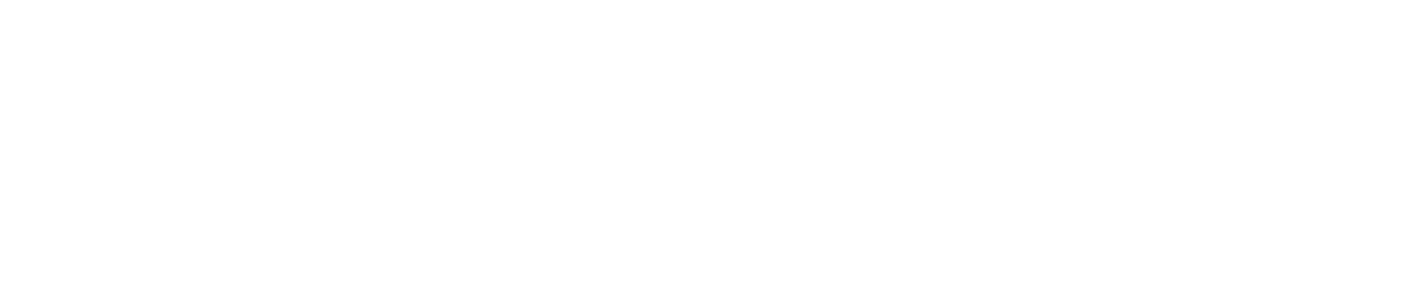
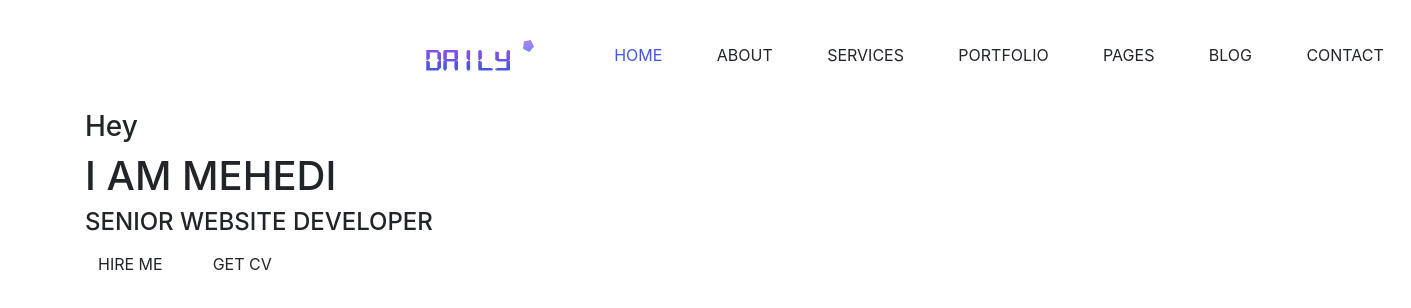
Before and after one commit to me6edi/Parsonal-Portfolio-1-HTML-CSS-Bootstrap-JavaScript, a plain HTML site: page index.html in a window 1280 px wide. Shown: the whole page, 1411 px wide, since content can reach past the window. Drawn offline with Linux system fonts and the light colour scheme.

Commit message:
index page update

```diff
--- /dev/null
+++ b/css/partials/_variables.css
@@ -0,0 +1,26 @@
+
+
+
+html,body{
+	margin: 0%;
+	box-sizing: border-box;
+	width: 100%;
+	height: 100%;
+}
+
+/* CSS Variables*/
+:root{
+	--primary-color:#4458dc;
+	--primary-color2:#854fee;
+	--title-color: #141313;
+	--text-color: #777777;
+	--border-color: #201f1f17;
+	--gradient-color: linear-gradient(90deg,#4458dc 0%,#854fee 100%);
+	--shadow-color: 0px 10px 30px rgba(118,85,255,0.3);
+	--box-shadow: 0px 10px 30px rgba(57,56,61,0.205);
+
+
+
+	/* font family variables */
+	--roboto:'Roboto',cursive;
+ }
--- a/css/style.css
+++ b/css/style.css
@@ -1,3 +1,40 @@
 
 /*import fonts from fonts.css file*/
 @import url(./fonts.css);
+
+
+/*start navigation*/
+
+	.header_area .main-menu .navbar .navbar-brand{
+		padding: 0 2rem 0 5rem;
+	}
+	.header_area .main-menu .navbar{
+		padding: 1rem 20rem;
+	}
+
+	.header_area .main-menu .nav-item .nav-link{
+		font:normal 500 15px/2px var(---roboto);
+		text-transform: uppercase;
+		padding: 1.7rem;
+		color: var(--title-color)
+	}
+
+
+.header_area .main-menu .navbar .active a{
+	background: var(--gradient-color);
+	-webkit-background-clip: text;
+	-webkit-text-fill-color: #4458dc;
+	background-clip: text;
+}
+
+
+
+.header_area .main-menu .navbar a:hover{
+	background: var(--gradient-color);
+	-webkit-background-clip: text;
+	-webkit-text-fill-color: #4458dc;
+	background-clip: text;
+}
+
+
+/*end navigation*/
--- a/index.html
+++ b/index.html
@@ -1,4 +1,4 @@
-<!DOCTYPE html>
+ <!DOCTYPE html>
 <html>
 <head>
 	<meta charset="utf-8">
@@ -14,6 +14,83 @@
 
 </head>
 <body>
+	<!-- ==================== Start Header Area ====================== -->
+
+	<div class="header_area">
+		<div class="main-menu">
+
+			<nav class="navbar navbar-expand-lg navbar-light">
+			  <a class="navbar-brand" href="#"><img src="img/logo.png" alt="logo"></a>
+			  <button class="navbar-toggler" type="button" data-toggle="collapse" data-target="#navbarNav" aria-controls="navbarNav" aria-expanded="false" aria-label="Toggle navigation">
+			    <span class="navbar-toggler-icon"></span>
+			  </button>
+			  <div class="collapse navbar-collapse" id="navbarNav">
+			  	<div class="mr-auto"></div>
+			    <ul class="navbar-nav">
+			      <li class="nav-item active">
+			        <a class="nav-link" href="#">Home <span class="sr-only">(current)</span></a>
+			      </li>
+			      <li class="nav-item">
+			        <a class="nav-link" href="#">about</a>
+			      </li>
+			      <li class="nav-item">
+			        <a class="nav-link" href="#">services</a>
+			      </li>
+			      <li class="nav-item">
+			        <a class="nav-link" href="#">portfolio</a>
+			      </li>
+			      <li class="nav-item">
+			        <a class="nav-link" href="#">pages</a>
+			      </li>
+			       <li class="nav-item">
+			        <a class="nav-link" href="#">blog</a>
+			      </li>
+			      <li class="nav-item">
+			        <a class="nav-link" href="#">contact</a>
+			      </li>
+			    </ul>
+			  </div>
+			</nav>
+
+		</div>
+	</div>
+
+	<!-- ==================== End Header Area ====================== -->
+
+
+	<!-- ==================== Start Main Area ====================== -->
+
+	<div class="site-banner">
+		<div class="container">
+			<div class="row">
+				<div class="col-lg-6 col-md-12 site-title">
+					<h3 class="title-text">
+						Hey
+					</h3>
+					<h1 class="title-text text-uppercase">
+						 I am Mehedi
+					</h1>
+					<h4 class="title-text text-uppercase">
+						Senior Website Developer
+					</h4>
+					<div class="site-buttons">
+						<div class="d-flex flex-row flex-wrap">
+							<button type="button" class="btn button primary-button mr-4 text-uppercase">
+									hire me
+							</button>
+							<button type="button" class="btn button-secondary-button text-uppercase">
+								Get cv
+							</button>
+						</div>
+					</div>
+				</div>
+				<div class="col-lg-6 col-md-12"></div>
+			</div>
+		</div>
+	</div>
+
+	<!-- ==================== End Main Area ====================== -->
+
 
 
 	<!-- Jquery js file -->
```
